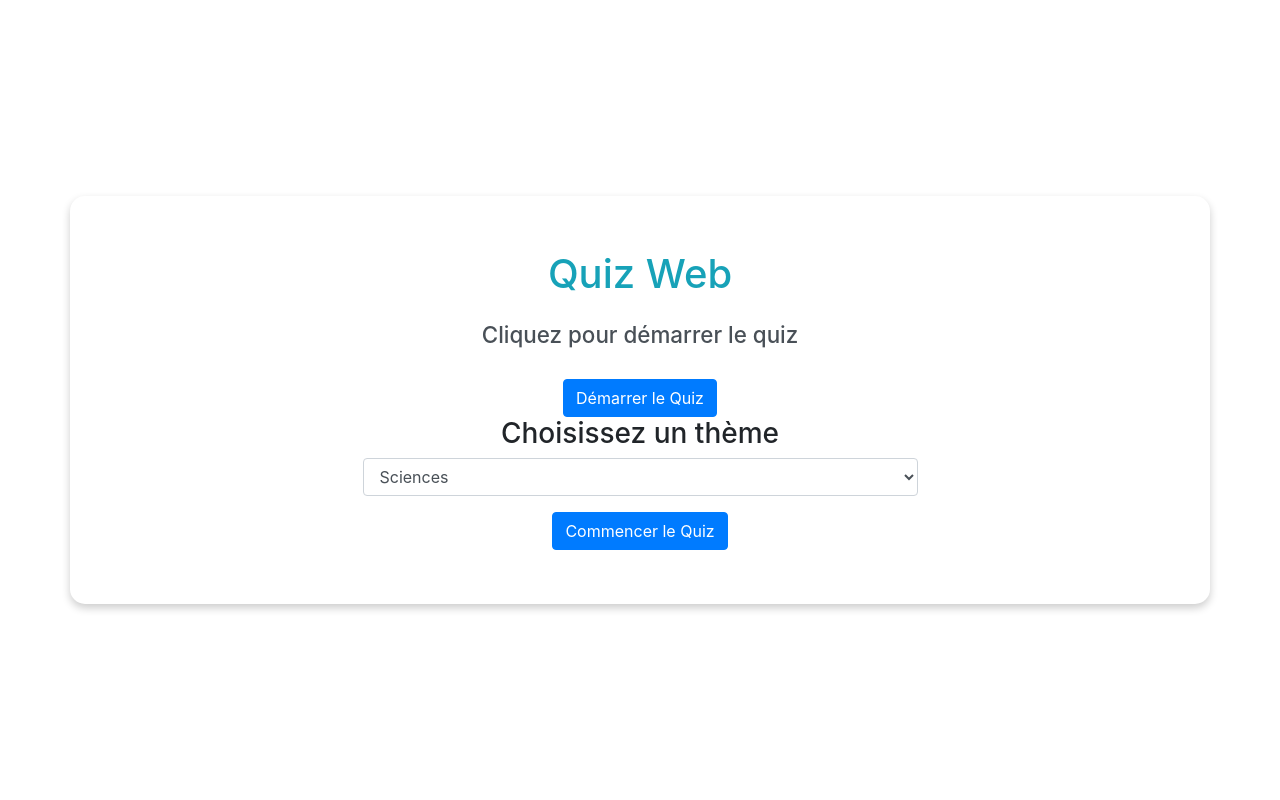
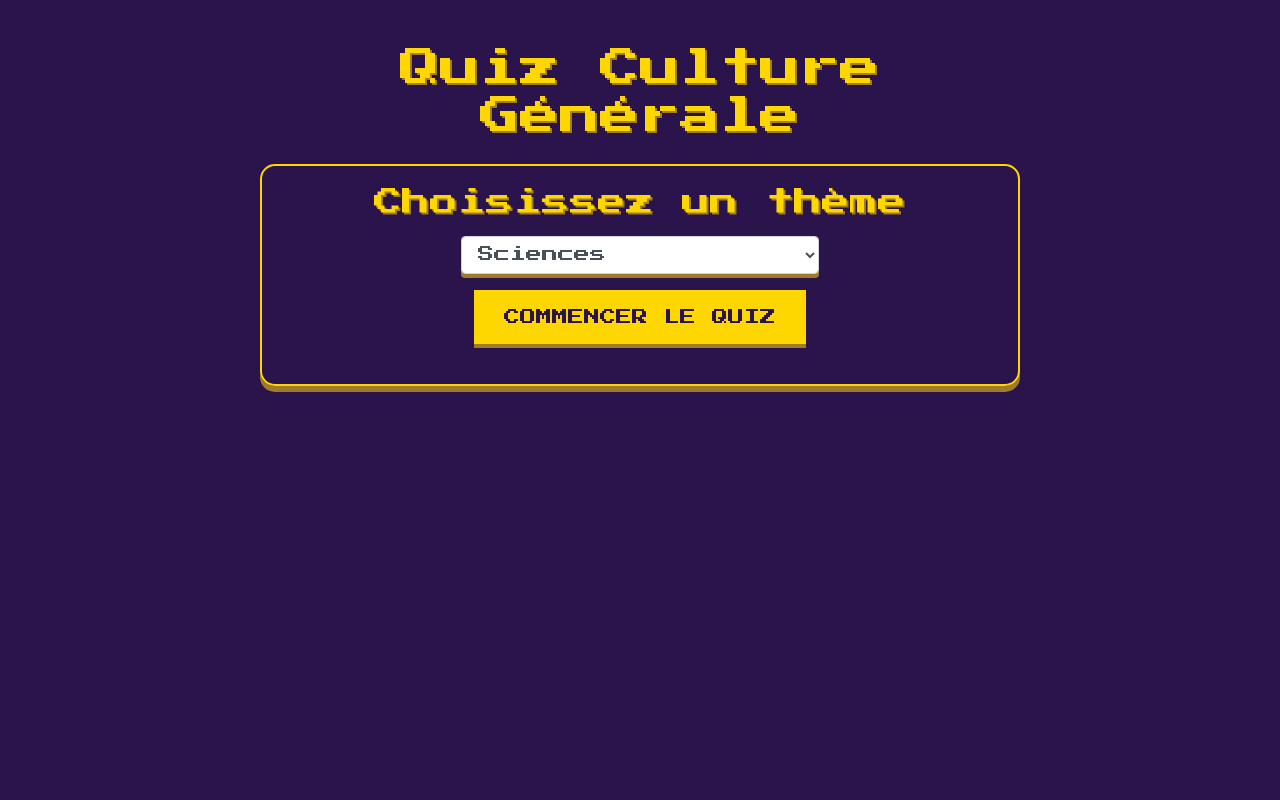
Before and after one commit to Mohamed-Akaaouch/SAE-302, a Flask app: page / in a window 1280 px wide. Run offline with Flask 3, Linux system fonts and the light colour scheme; some libraries are stand-ins or nearby versions.

Commit message:
design du site, amelioration utilisateur

```diff
--- a/templates/index.html
+++ b/templates/index.html
@@ -3,46 +3,134 @@
 <head>
     <meta charset="UTF-8">
     <meta name="viewport" content="width=device-width, initial-scale=1.0">
-    <title>Quiz Web</title>
-    <!-- Lien vers le fichier CSS externe -->
-    <link rel="stylesheet" href="{{ url_for('static', filename='styles.css') }}">
-    <!-- Bootstrap CSS -->
+    <title>Quiz Culture Générale</title>
+    <link href="https://fonts.googleapis.com/css2?family=Press+Start+2P&display=swap" rel="stylesheet">
     <link href="https://stackpath.bootstrapcdn.com/bootstrap/4.5.2/css/bootstrap.min.css" rel="stylesheet">
+    <style>
+        body {
+            margin: 0;
+            font-family: 'Press Start 2P', cursive;
+            background-color: #2b134b;
+            color: #ffd700;
+            text-align: center;
+        }
+
+        h1, h2, h3 {
+            text-shadow: 2px 2px #9e7c2b;
+        }
+
+        .container {
+            max-width: 800px;
+            margin: 0 auto;
+            padding: 20px;
+        }
+
+        .button {
+            background-color: #ffd700;
+            color: #2b134b;
+            border: none;
+            padding: 15px 30px;
+            margin: 20px 0;
+            font-size: 16px;
+            cursor: pointer;
+            text-transform: uppercase;
+            box-shadow: 0px 4px 0px #9e7c2b;
+            font-family: 'Press Start 2P', cursive;
+        }
+
+        .button:hover {
+            background-color: #f0c800;
+        }
+
+        select {
+            background-color: #ffd700;
+            color: #2b134b;
+            border: none;
+            padding: 10px;
+            font-size: 16px;
+            box-shadow: 0px 4px 0px #9e7c2b;
+        }
+
+        .btn-outline-primary {
+            border-color: #ffd700;
+            color: #ffd700;
+            font-family: 'Press Start 2P', cursive;
+        }
+
+        .btn-outline-primary:hover {
+            background-color: #ffd700;
+            color: #2b134b;
+        }
+
+        .table {
+            background-color: #2b134b;
+            color: #ffd700;
+            border-color: #ffd700;
+        }
+
+        .table th, .table td {
+            border-color: #9e7c2b;
+        }
+
+        .hidden {
+            display: none;
+        }
+
+        #timer {
+            font-size: 18px;
+            margin-top: 20px;
+            color: #f0c800;
+        }
+
+        #theme-selection, #nom-classement, #quiz-container, #result-section, #score-section {
+            border: 2px solid #ffd700;
+            border-radius: 15px;
+            padding: 20px;
+            margin: 20px 0;
+            box-shadow: 0px 6px 0px #9e7c2b;
+        }
+    </style>
 </head>
 <body>
     <div class="container">
-        <h1 class="my-4 text-center text-info">Quiz Web</h1>
+        <h1 class="my-4">Quiz Culture Générale</h1>
 
-        <!-- Section Quiz -->
-        <div id="quiz-container">
-            <h2 id="question">Cliquez pour démarrer le quiz</h2>
-            <div id="options"></div>
-            <div id="timer" class="my-2"></div>
-            <button class="start-btn btn btn-primary" onclick="startQuiz()">Démarrer le Quiz</button>
-        </div>
-
-        <!-- Section Résultats -->
-        <div id="result-section" style="display: none;">
-            <h2>Quiz terminé !</h2>
-            <p id="result">Votre score final est : 0</p>
-            <button class="btn btn-success restart-btn" onclick="restartQuiz()">Recommencer</button>
-        </div>
-        <!-- Choisir un quiz -->
-        <div id="theme-selection" class="mb-4 text-center">
-            <h3>Choisissez un thème</h3>
+        <!-- Choix du thème -->
+        <div id="theme-selection">
+            <h3 class="mb-3">Choisissez un thème</h3>
             <select id="theme-select" class="form-control w-50 mx-auto">
                 <option value="Sciences">Sciences</option>
                 <option value="Art et Littérature">Art et Littérature</option>
                 <option value="Géographie">Géographie</option>
                 <option value="Aléatoire">Quizz Aléatoire</option>
             </select>
-            <button class="btn btn-primary mt-3" onclick="startQuiz()">Commencer le Quiz</button>
+            <button class="button mt-3" onclick="startQuiz()">Commencer le Quiz</button>
         </div>
 
-        <!-- Tableau des scores -->
-        <div id="score-section" style="display: none;">
-            <h2 class="mb-4">Classement des Scores</h2>
-            <table id="score-table" class="table table-bordered table-striped">
+        <!-- Formulaire de classement -->
+        <div id="nom-classement" class="hidden">
+            <label for="nom">Entrez votre nom pour le classement :</label>
+            <input type="text" id="nom" name="nom" required class="form-control mt-2">
+            <button id="submit-nom" class="button mt-2">Envoyer</button>
+        </div>
+
+        <!-- Conteneur du Quiz -->
+        <div id="quiz-container" class="hidden">
+            <h2 id="question"></h2>
+            <div id="options" class="mt-3"></div>
+            <div id="timer" class="mt-3"></div>
+        </div>
+
+        <!-- Résultats -->
+        <div id="result-section" class="hidden">
+            <h2>Quiz terminé !</h2>
+            <p id="result">Votre score final est : 0</p>
+        </div>
+
+        <!-- Tableau des scores avec le bouton "Recommencer" -->
+        <div id="score-section" class="hidden">
+            <h2>Classement des Scores</h2>
+            <table id="score-table" class="table table-bordered table-striped mt-3">
                 <thead>
                     <tr>
                         <th>Nom du Joueur</th>
@@ -51,11 +139,9 @@
                         <th>Date</th>
                     </tr>
                 </thead>
-                <tbody id="score-body">
-                    <!-- Les scores seront remplis dynamiquement -->
-                </tbody>
+                <tbody id="score-body"></tbody>
             </table>
-            <button class="btn btn-warning restart-btn" onclick="restartQuiz()">Recommencer</button>
+            <button id="restart-btn" class="button mt-3">Recommencer</button>
         </div>
     </div>
 
@@ -73,28 +159,28 @@
             if (quizData.length > 0) {
                 currentQuestionIndex = 0;
                 score = 0;
+
+                document.getElementById('theme-selection').classList.add('hidden');
+                document.getElementById('quiz-container').classList.remove('hidden');
                 displayQuestion();
-                document.getElementById('result-section').style.display = 'none';
-                document.getElementById('score-section').style.display = 'none';
-                document.getElementById('quiz-container').style.display = 'block';
             } else {
                 alert("Aucune question disponible.");
             }
         }
 
         function displayQuestion() {
-            clearTimeout(timer);
+            clearInterval(timer);
             const questionData = quizData[currentQuestionIndex];
-
             document.getElementById('question').innerText = questionData.question;
 
             const optionsDiv = document.getElementById('options');
             optionsDiv.innerHTML = "";
+
             questionData.propositions.forEach(option => {
                 if (option) {
                     const button = document.createElement('button');
                     button.innerText = option;
-                    button.className = "option-btn btn btn-outline-success btn-block my-2";
+                    button.className = "btn btn-outline-primary btn-block my-2";
                     button.onclick = () => checkAnswer(questionData.id, option, questionData.points);
                     optionsDiv.appendChild(button);
                 }
@@ -103,9 +189,11 @@
             let timeLeft = 15;
             const timerDiv = document.getElementById('timer');
             timerDiv.innerText = `Temps restant : ${timeLeft}s`;
+
             timer = setInterval(() => {
                 timeLeft--;
                 timerDiv.innerText = `Temps restant : ${timeLeft}s`;
+
                 if (timeLeft <= 0) {
                     clearInterval(timer);
                     nextQuestion();
@@ -121,11 +209,11 @@
                 headers: { 'Content-Type': 'application/json' },
                 body: JSON.stringify({ id: questionId, answer: userAnswer })
             });
+
             const result = await response.json();
-
             if (result.result === "correct") {
                 score += points;
-                alert("Bonne réponse ! 🎉");
+                alert("Bonne réponse !");
             } else {
                 alert(`Mauvaise réponse. La bonne réponse était : ${result.correct_answer}`);
             }
@@ -138,35 +226,58 @@
             if (currentQuestionIndex < quizData.length) {
                 displayQuestion();
             } else {
-                document.getElementById('quiz-container').style.display = 'none';
-                document.getElementById('result').innerText = `Votre score final est : ${score}`;
-                document.getElementById('result-section').style.display = 'block';
-                saveScore();
+                endQuiz();
             }
         }
 
-        // Fonction pour enregistrer le score
-        async function saveScore() {
-            const nom_joueur = prompt("Entrez votre nom pour enregistrer le score :");
-            const theme = quizData[0].theme || "Général"; // Exemple de thème
+        function endQuiz() {
+            document.getElementById('quiz-container').classList.add('hidden');
+            document.getElementById('result-section').classList.remove('hidden');
+            document.getElementById('result').innerText = `Votre score final est : ${score}`;
+
+            document.getElementById('nom-classement').classList.remove('hidden');
+        }
+
+        async function submitNameAndShowScores() {
+            const nom = document.getElementById('nom').value.trim();
+
+            if (nom === "") {
+                alert("Veuillez entrer un nom.");
+                return;
+            }
+
+            try {
                 const response = await fetch('/save_score', {
                     method: 'POST',
                     headers: { 'Content-Type': 'application/json' },
-                body: JSON.stringify({ nom_joueur, theme, score })
+                    body: JSON.stringify({
+                        nom_joueur: nom,
+                        theme: "Aléatoire",
+                        score: score
+                    })
                 });
 
-            if (response.ok) {
+                const result = await response.json();
+                if (result.message === "Score enregistré avec succès") {
+                    alert("Votre score a été enregistré !");
                     fetchScores();
+                    document.getElementById('nom-classement').classList.add('hidden');
+                } else {
+                    alert("Erreur lors de l'enregistrement du score.");
+                }
+            } catch (error) {
+                console.error("Erreur lors de l'envoi du score :", error);
+                alert("Erreur lors de l'enregistrement du score. Veuillez réessayer.");
             }
         }
 
-        // Fonction pour récupérer les scores et les afficher
         async function fetchScores() {
+            try {
                 const response = await fetch('/get_scores');
                 const data = await response.json();
 
                 const scoreBody = document.getElementById('score-body');
-            scoreBody.innerHTML = ''; // Réinitialiser le tableau
+                scoreBody.innerHTML = '';
 
                 data.scores.forEach(score => {
                     const row = `
@@ -180,14 +291,27 @@
                     scoreBody.innerHTML += row;
                 });
 
-            document.getElementById('score-section').style.display = 'block';
+                document.getElementById('score-section').classList.remove('hidden');
+            } catch (error) {
+                console.error("Erreur lors du chargement des scores :", error);
+                alert("Une erreur s'est produite lors du chargement des scores.");
+            }
         }
 
         function restartQuiz() {
-            document.getElementById('score-section').style.display = 'none';
-            document.getElementById('result-section').style.display = 'none';
-            startQuiz();
+            currentQuestionIndex = 0;
+            score = 0;
+            quizData = [];
+
+            document.getElementById('result-section').classList.add('hidden');
+            document.getElementById('score-section').classList.add('hidden');
+            document.getElementById('nom-classement').classList.add('hidden');
+
+            document.getElementById('theme-selection').classList.remove('hidden');
         }
+
+        document.getElementById('restart-btn').addEventListener('click', restartQuiz);
+        document.getElementById('submit-nom').addEventListener('click', submitNameAndShowScores);
     </script>
 </body>
 </html>
```
Also changed, not shown: templates/stylisation.css (added, +63 -0 lines), quiz_game.db. Lines whose indentation alone changed are shown as unchanged.
